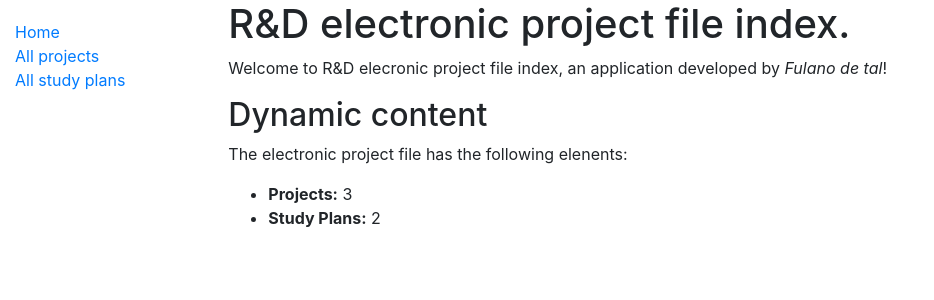
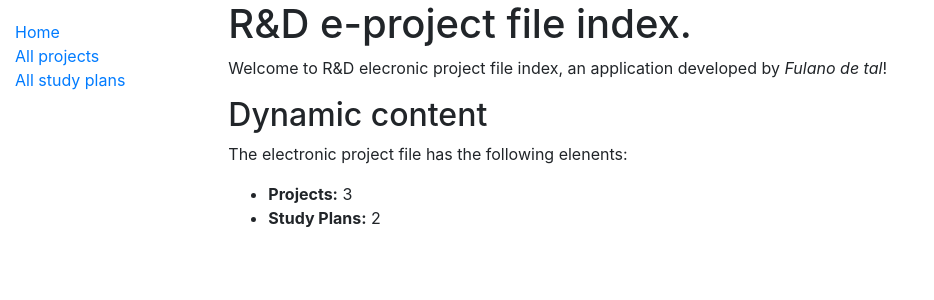
Before and after one commit to HBPol/Project-file-index, a Django app: page /fileindex/ in a window 1280 px wide. Shown: the top 300 px of the page, without its empty margins (0-934 px from the left). Run offline with Django 3.2, Linux system fonts and the light colour scheme; data comes from the database, SQL or seed files in the repository; some libraries are stand-ins or nearby versions.

Commit message:
Corrections to index

```diff
--- a/fileindex/templates/fileindex/index.html
+++ b/fileindex/templates/fileindex/index.html
@@ -1,6 +1,6 @@
 {% extends "fileindex/base_generic.html" %}
 {% block content %}
-	<h1>R&D electronic project file index.</h1>
+	<h1>R&D e-project file index.</h1>
 		<p>Welcome to R&D elecronic project file index, an application developed by <em>Fulano de tal</em>!</p>
 	<h2>Dynamic content</h2>
 		<p>The electronic project file has the following elenents:</p>
```
